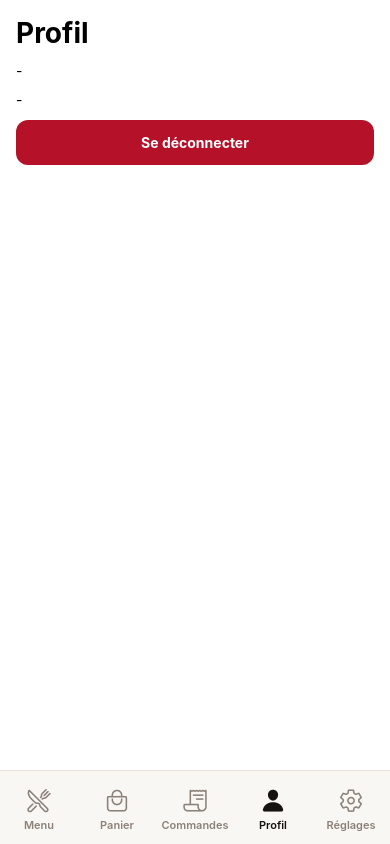
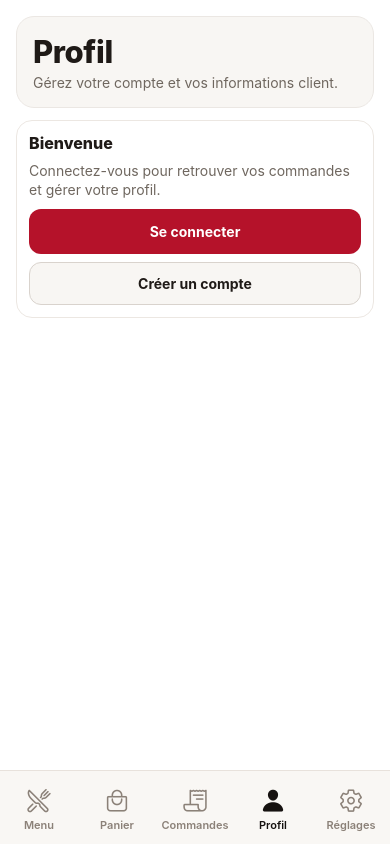
Before and after one commit to tariksk355/alalouche-GPT, a React Native app in the folder mobile/: screen /Profile in a window 390 px wide. Built offline with nearby package versions, Linux system fonts and the light colour scheme; no server answers.

Commit message:
Polish profile screen signed-in and guest presentation

```diff
--- a/mobile/src/screens/ProfileScreen.tsx
+++ b/mobile/src/screens/ProfileScreen.tsx
@@ -1,15 +1,71 @@
 import React from 'react';
-import { Text } from 'react-native';
+import { Pressable, Text, View } from 'react-native';
 import { Screen } from '../components/Screen';
 import { useAuth } from '../contexts/AuthContext';
 import { BrandButton } from '../components/BrandButton';
 
-export function ProfileScreen() {
+export function ProfileScreen({ navigation }: any) {
   const { session, logout } = useAuth();
+  const customer = session?.customer;
+
   return <Screen>
-    <Text style={{ fontSize: 28, fontWeight: '700' }}>Profil</Text>
-    <Text>{session?.customer?.fullName || '-'}</Text>
-    <Text>{session?.customer?.email || '-'}</Text>
-    <BrandButton label="Se déconnecter" onPress={() => logout()} />
+    <View style={headerCard}>
+      <Text style={headerTitle}>Profil</Text>
+      <Text style={headerSubtitle}>Gérez votre compte et vos informations client.</Text>
+    </View>
+
+    {customer ? (
+      <>
+        <View style={sectionCard}>
+          <Text style={sectionTitle}>Informations du compte</Text>
+
+          <View style={infoRow}>
+            <Text style={label}>Nom</Text>
+            <Text style={value}>{customer.fullName || '-'}</Text>
+          </View>
+
+          <View style={divider} />
+
+          <View style={infoRow}>
+            <Text style={label}>Email</Text>
+            <Text style={value}>{customer.email || '-'}</Text>
+          </View>
+        </View>
+
+        <View style={sectionCard}>
+          <Text style={sectionTitle}>Sécurité</Text>
+          <Text style={helperText}>Vous êtes connecté(e). Vous pouvez vous déconnecter à tout moment.</Text>
+          <BrandButton label="Se déconnecter" onPress={() => logout()} />
+        </View>
+      </>
+    ) : (
+      <View style={sectionCard}>
+        <Text style={sectionTitle}>Bienvenue</Text>
+        <Text style={helperText}>Connectez-vous pour retrouver vos commandes et gérer votre profil.</Text>
+
+        <View style={{ gap: 8 }}>
+          <BrandButton label="Se connecter" onPress={() => navigation.navigate('Login')} />
+          <Pressable style={secondaryButton} onPress={() => navigation.navigate('Signup')}>
+            <Text style={secondaryButtonLabel}>Créer un compte</Text>
+          </Pressable>
+        </View>
+      </View>
+    )}
   </Screen>;
 }
+
+const headerCard = { borderWidth: 1, borderColor: '#ebe7e3', borderRadius: 18, backgroundColor: '#f8f6f3', padding: 16 } as const;
+const headerTitle = { color: '#1f1a17', fontSize: 31, fontWeight: '800', letterSpacing: -0.4 } as const;
+const headerSubtitle = { color: '#6f675f', marginTop: 4, fontSize: 14 } as const;
+
+const sectionCard = { borderWidth: 1, borderColor: '#ece7e2', borderRadius: 16, backgroundColor: '#fff', padding: 12 } as const;
+const sectionTitle = { color: '#1f1a17', fontSize: 16, fontWeight: '800', marginBottom: 8 } as const;
+
+const infoRow = { gap: 3 } as const;
+const label = { color: '#7b746d', fontSize: 12, fontWeight: '700' } as const;
+const value = { color: '#1f1a17', fontSize: 16, fontWeight: '700' } as const;
+const divider = { height: 1, backgroundColor: '#efeae5', marginVertical: 10 } as const;
+const helperText = { color: '#6f675f', marginBottom: 10, lineHeight: 19 } as const;
+
+const secondaryButton = { borderWidth: 1, borderColor: '#d9d3cd', borderRadius: 12, paddingVertical: 12, alignItems: 'center', backgroundColor: '#f8f6f3' } as const;
+const secondaryButtonLabel = { color: '#1f1a17', fontWeight: '700' } as const;
```
